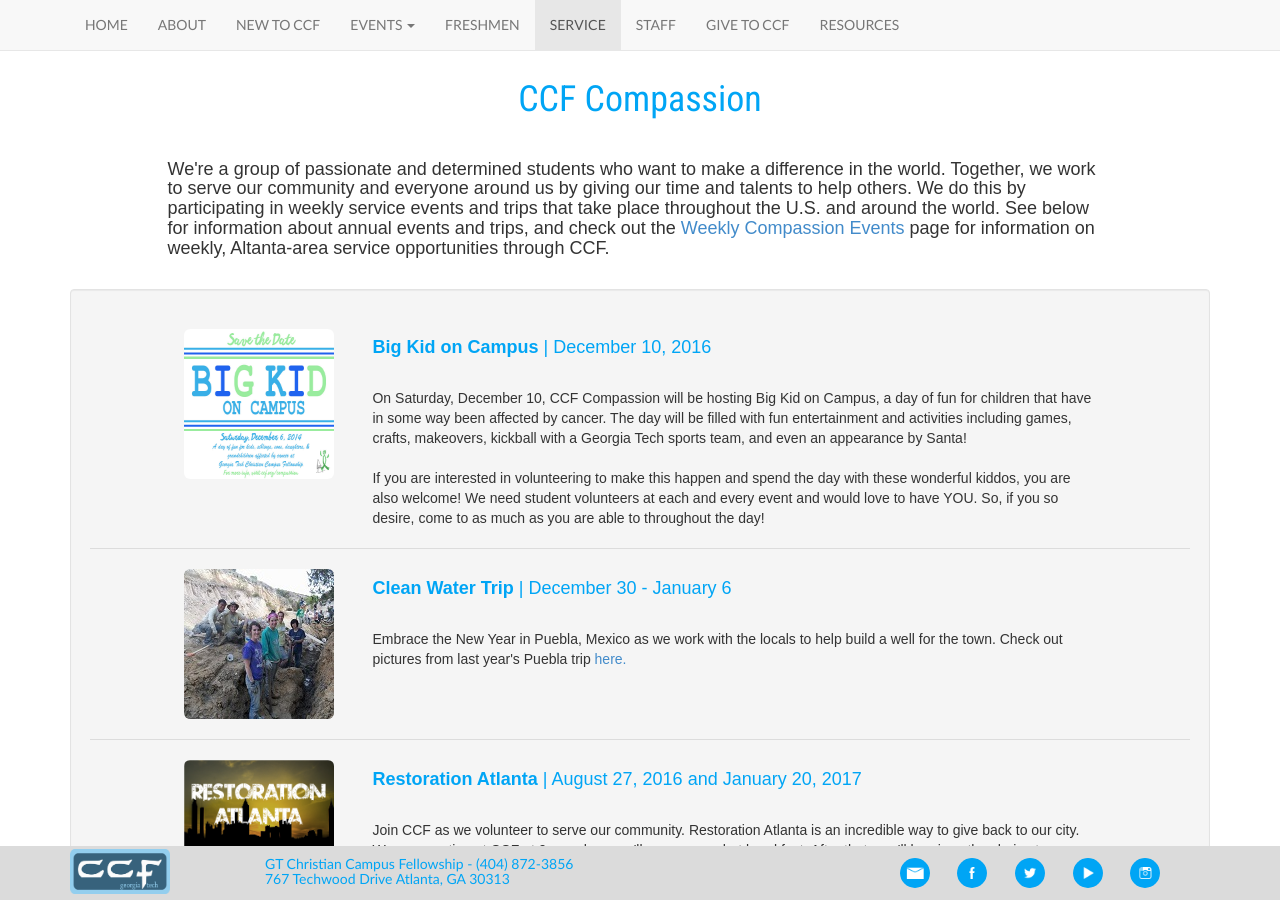
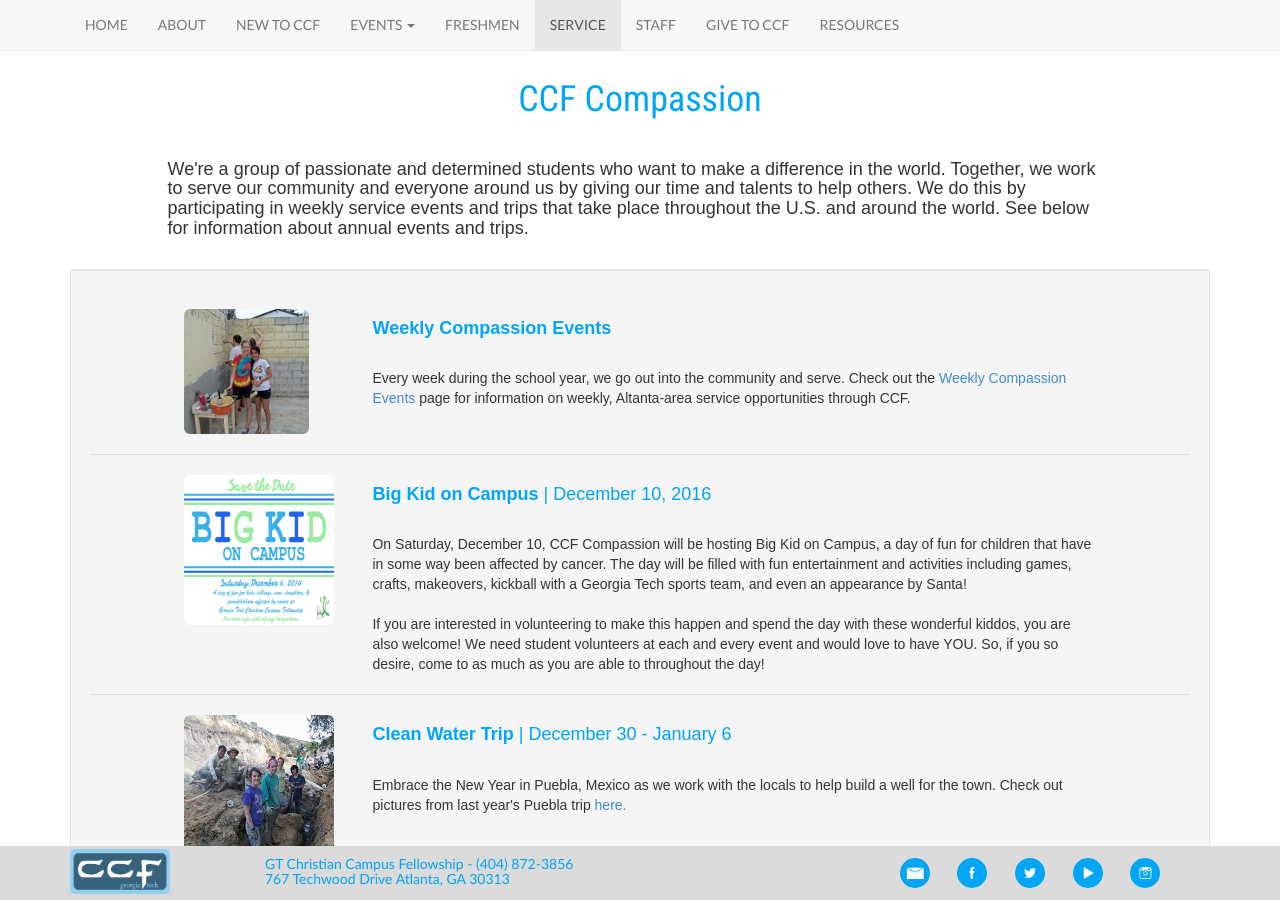
Before and after one commit to gtccf/gtccf.github.io, a Jekyll site: the page built from compassion/index.html, in a window 1280 px wide and 900 px high. Built offline with Jekyll 4.4.1, drawn with Linux system fonts in a browser that asks for light colours; nearby versions of some CDN libraries.

Commit message:
Added Compassion Weekly Events to Compassion page

```diff
--- a/compassion/index.html
+++ b/compassion/index.html
@@ -8,13 +8,24 @@ layout: default
 
     <div class="row">
       <div class="col-md-1"></div>
-      <div class="col-md-10"><h4>We're a group of passionate and determined students who want to make a difference in the world. Together, we work to serve our community and everyone around us by giving our time and talents to help others. We do this by participating in weekly service events and trips that take place throughout the U.S. and around the world. See below for information about annual events and trips, and check out the <a href="{{ site.baseurl }}/events/compassion/">Weekly Compassion Events</a> page for information on weekly, Altanta-area service opportunities through CCF. </h4>
+      <div class="col-md-10"><h4>We're a group of passionate and determined students who want to make a difference in the world. Together, we work to serve our community and everyone around us by giving our time and talents to help others. We do this by participating in weekly service events and trips that take place throughout the U.S. and around the world. See below for information about annual events and trips.</h4>
       </div>
     </div>
 
     <br />
 
     <div class="well">
+        <div class="row">
+          <div class="col-md-1"></div>
+          <div class="col-md-2"><br><a target="_blank" href="{{ site.baseurl }}/events/compassion/"><img src="{{ site.baseurl }}/photos/compassion/ecuador.jpg" class="img-rounded" height="125" width="125"></a></div>
+          <div class="col-md-8"><div class="blue"><strong><h4><br />Weekly Compassion Events</strong></h4></div>
+            <br>Every week during the school year, we go out into the community and serve. Check out the <a href="{{ site.baseurl }}/events/compassion/">Weekly Compassion Events</a> page for information on weekly, Altanta-area service opportunities through CCF.
+          </div>
+        </div>
+
+        <br />
+        <div class="divider"></div>
+
       <div class="row">
         <div class="col-md-1"></div>
         <div class="col-md-2"><br><a target="_blank" href="{{ site.baseurl }}/flyers/flyerbkoc.jpg"><img src="{{ site.baseurl }}/photos/compassion/bkoc.jpg" width="150" height="150" class="img-rounded"></a></div>
```
